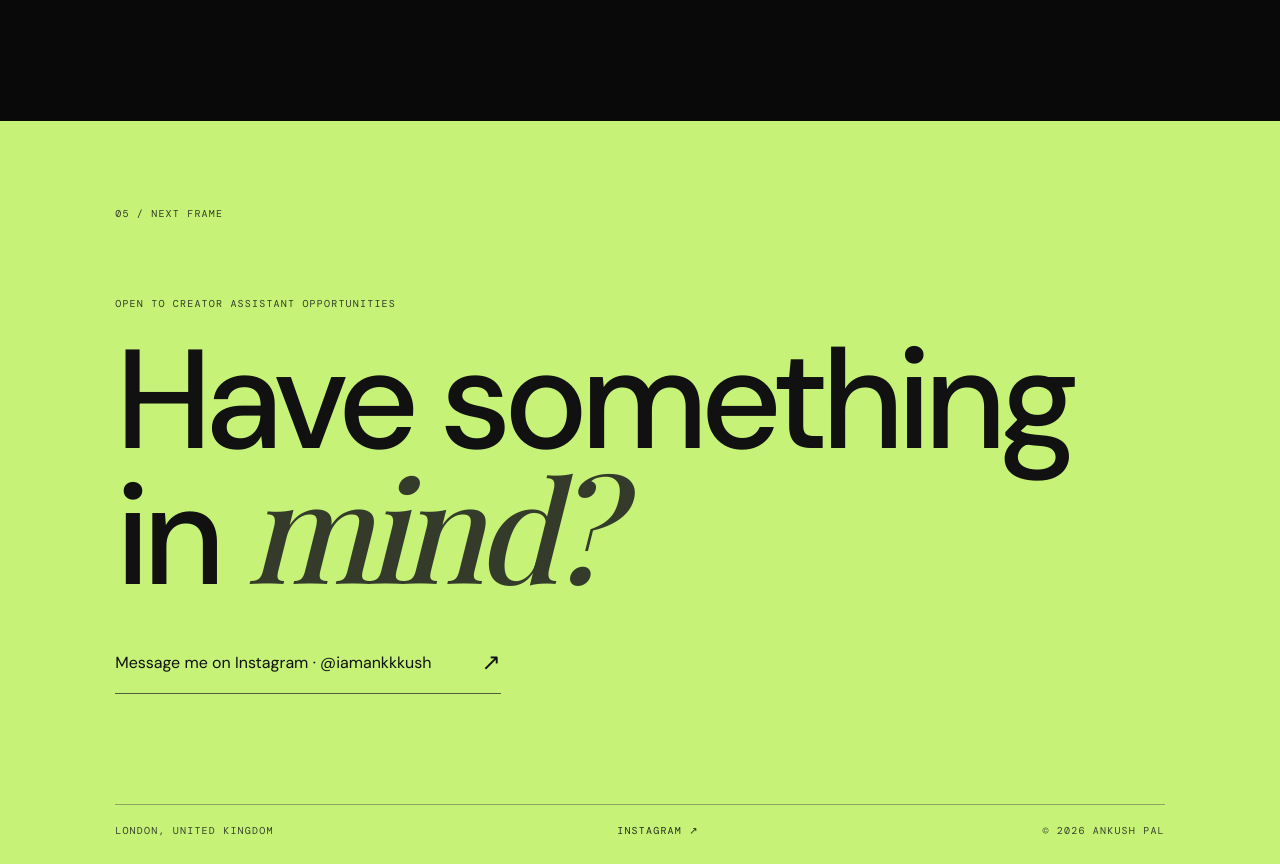
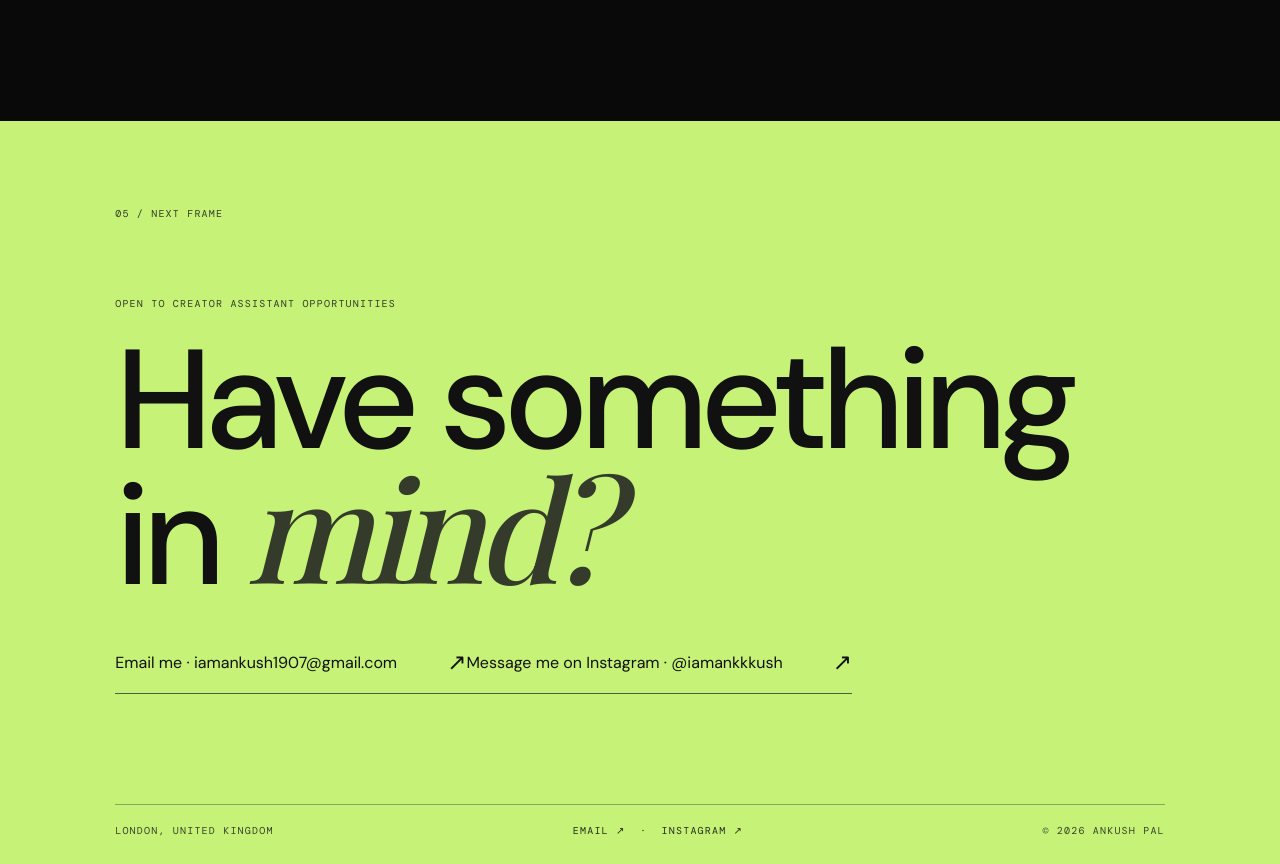
Before and after one commit to Iamankkkush/Ankush-portfolio, a plain HTML site: page index.html in a window 1280 px wide. Shown: the part 5680-6544 px from the top of the page. Drawn offline with nearby package versions, Linux system fonts and the light colour scheme; a web font is replaced by a local one.

Commit message:
Add files via upload

```diff
--- a/index.html
+++ b/index.html
@@ -61,5 +61,5 @@
 </section>
 <section id="about" class="about section-wrap"><div class="section-index">03 / A LITTLE ABOUT ME</div><div class="about-layout"><h2>Curious by nature.<br><em>Creative by choice.</em></h2><div class="about-copy"><p>I’m Ankush, a London-based creative working across photography, videography and social content. I enjoy the whole process: finding the idea, writing the hook, planning the shots, filming, and shaping the edit until it feels right. I’m especially interested in supporting creator-led production, where quick thinking, strong visual instincts and reliable hands-on help matter.</p><p>I bring a visual mindset, a hands-on approach and an interest in how people connect with stories across digital platforms. I’m keen to collaborate with creators, brands and teams who care about making thoughtful, engaging work.</p><div class="about-signature">ANKUSH PAL <span>PHOTOGRAPHY / FILM / CONTENT</span></div></div></div><div class="tool-strip"><span>TOOLS I WORK WITH</span><div>Premiere Pro</div><div>Final Cut Pro</div><div>DaVinci Resolve</div><div>CapCut</div><div>Lightroom</div><div>Canva</div></div></section>
 <section id="services" class="services section-wrap"><div class="section-index">04 / HOW I CAN HELP A CREATOR</div><div class="services-heading"><h2>From first thought<br>to <em>final frame.</em></h2><p>Flexible creative support for projects that need both ideas and execution.</p></div><div class="service-list"><div><span>01</span><h3>Short-form content</h3><p>Reels, Shorts, hooks, pacing and platform-native storytelling.</p><b>↗</b></div><div><span>02</span><h3>Filming & photography</h3><p>Camera and smartphone capture, composition, B-roll and behind-the-scenes footage.</p><b>↗</b></div><div><span>03</span><h3>Editing & storytelling</h3><p>Turning raw footage into a clear, engaging visual narrative.</p><b>↗</b></div><div><span>04</span><h3>Creator & shoot support</h3><p>Brainstorming, location ideas, shoot-day assistance, trend research and keeping content moving from plan to post.</p><b>↗</b></div></div></section>
-<section id="contact" class="contact section-wrap"><div class="section-index">05 / NEXT FRAME</div><p class="eyebrow">OPEN TO CREATOR ASSISTANT OPPORTUNITIES</p><h2>Have something<br>in <em>mind?</em></h2><a class="contact-link" href="https://www.instagram.com/iamankkkush/" target="_blank" rel="noreferrer">Message me on Instagram · @iamankkkush <span>↗</span></a><div class="contact-bottom"><span>LONDON, UNITED KINGDOM</span><a href="https://www.instagram.com/iamankkkush/" target="_blank" rel="noreferrer">INSTAGRAM ↗</a><span>© <span id="year"></span> ANKUSH PAL</span></div></section>
+<section id="contact" class="contact section-wrap"><div class="section-index">05 / NEXT FRAME</div><p class="eyebrow">OPEN TO CREATOR ASSISTANT OPPORTUNITIES</p><h2>Have something<br>in <em>mind?</em></h2><a class="contact-link" href="mailto:iamankush1907@gmail.com">Email me · iamankush1907@gmail.com <span>↗</span></a><a class="contact-link contact-instagram" href="https://www.instagram.com/iamankkkush/" target="_blank" rel="noreferrer">Message me on Instagram · @iamankkkush <span>↗</span></a><div class="contact-bottom"><span>LONDON, UNITED KINGDOM</span><span><a href="mailto:iamankush1907@gmail.com">EMAIL ↗</a> &nbsp;·&nbsp; <a href="https://www.instagram.com/iamankkkush/" target="_blank" rel="noreferrer">INSTAGRAM ↗</a></span><span>© <span id="year"></span> ANKUSH PAL</span></div></section>
 </main><script src="script.js"></script></body></html>
```
Also changed, not shown: README.txt.
